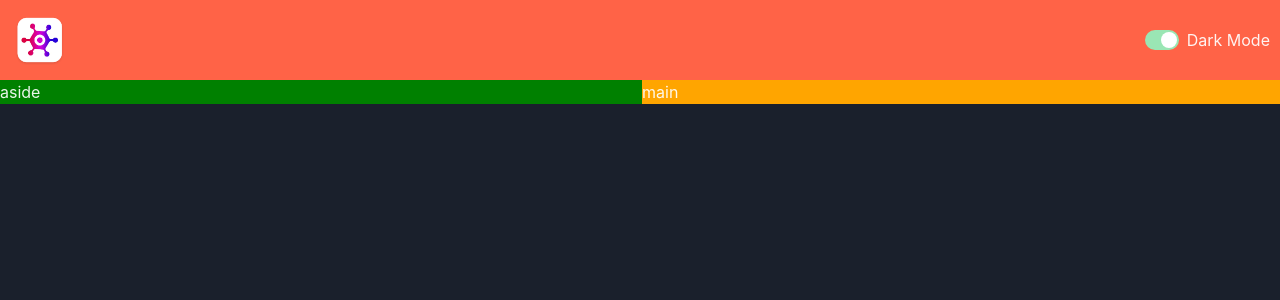
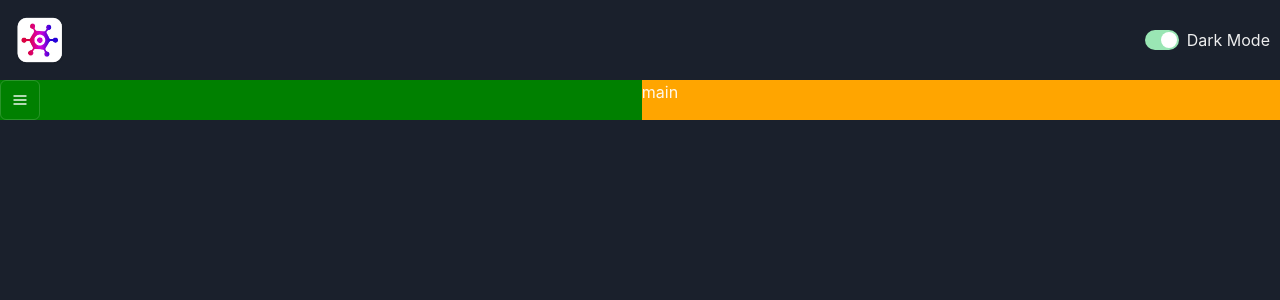
Before and after one commit to Alex8943/review_frontend, a React (Vite) app: page / in a window 1280 px wide. Shown: the top 300 px of the page. Built offline with nearby package versions, Linux system fonts and the light colour scheme.

Commit message:
burger menu added

```diff
--- a/package.json
+++ b/package.json
@@ -9,12 +9,15 @@
     "preview": "vite preview"
   },
   "dependencies": {
+    "@chakra-ui/icons": "^2.1.1",
     "@chakra-ui/react": "^2.8.2",
     "@emotion/react": "^11.13.0",
     "@emotion/styled": "^11.13.0",
     "framer-motion": "^11.3.21",
     "react": "^18.2.0",
-    "react-dom": "^18.2.0"
+    "react-dom": "^18.2.0",
+    "react-icons": "^5.2.1",
+    "react-router-dom": "^6.26.0"
   },
   "devDependencies": {
     "@types/react": "^18.0.27",
--- a/src/App.tsx
+++ b/src/App.tsx
@@ -1,6 +1,8 @@
 import React from 'react'
 import { Grid, GridItem, Show } from '@chakra-ui/react'
 import NavBar from "./components/NavBar"
+import BurgerMenuSwitch from "./components/BurgerSwitch"
+
 
 function App() {
 
@@ -13,16 +15,16 @@ function App() {
       }}
       >
 
-      <GridItem gridArea="nav" bg="tomato">
+      <GridItem gridArea="nav">
       <NavBar/>
       </GridItem>
       <Show above="lg">
       <GridItem gridArea="aside" bg="green">
-      aside
+      <BurgerMenuSwitch/>
       </GridItem>
       </Show>
       <GridItem gridArea="main" bg="orange">
-      main
+        main
       </GridItem>
 
     </Grid>
--- /dev/null
+++ b/src/components/BurgerSwitch.tsx
@@ -0,0 +1,43 @@
+import {
+    Menu,
+    MenuButton,
+    MenuList,
+    MenuItem,
+    IconButton,
+  } from '@chakra-ui/react';
+  import {
+    HamburgerIcon,
+    AddIcon,
+    ExternalLinkIcon,
+    RepeatIcon,
+    EditIcon,
+  } from '@chakra-ui/icons';
+
+  const BurgerMenuSwitch = () => {
+    return (
+      <Menu>
+        <MenuButton
+          as={IconButton}
+          aria-label='Options'
+          icon={<HamburgerIcon />}
+          variant='outline'
+        />
+        <MenuList>
+          <MenuItem icon={<AddIcon />} command='⌘T'>
+            New Tab
+          </MenuItem>
+          <MenuItem icon={<ExternalLinkIcon />} command='⌘N'>
+            New Window
+          </MenuItem>
+          <MenuItem icon={<RepeatIcon />} command='⌘⇧N'>
+            Open Closed Tab
+          </MenuItem>
+          <MenuItem icon={<EditIcon />} command='⌘O'>
+            Open File...
+          </MenuItem>
+        </MenuList>
+      </Menu>
+    );
+  };
+
+  export default BurgerMenuSwitch;
--- a/src/components/NavBar.tsx
+++ b/src/components/NavBar.tsx
@@ -1,4 +1,4 @@
-import { HStack, Image, Text } from "@chakra-ui/react";
+import { HStack, Image, Button } from "@chakra-ui/react";
 import logo from "../assets/logo.webp";
 import ColorModeSwitch from "./ColorModeSwitch";
 
@@ -6,7 +6,9 @@ const NavBar = () => {
     return (
         <HStack justifyContent="space-between" padding="10px">
             <Image src={logo} boxSize="60px" />
-            <ColorModeSwitch/>
+            <HStack spacing="24px">
+                <ColorModeSwitch />
+            </HStack>
         </HStack>
     );
 };
```
Also changed, not shown: 2 other files (tests, documents, lock files or other folders).
